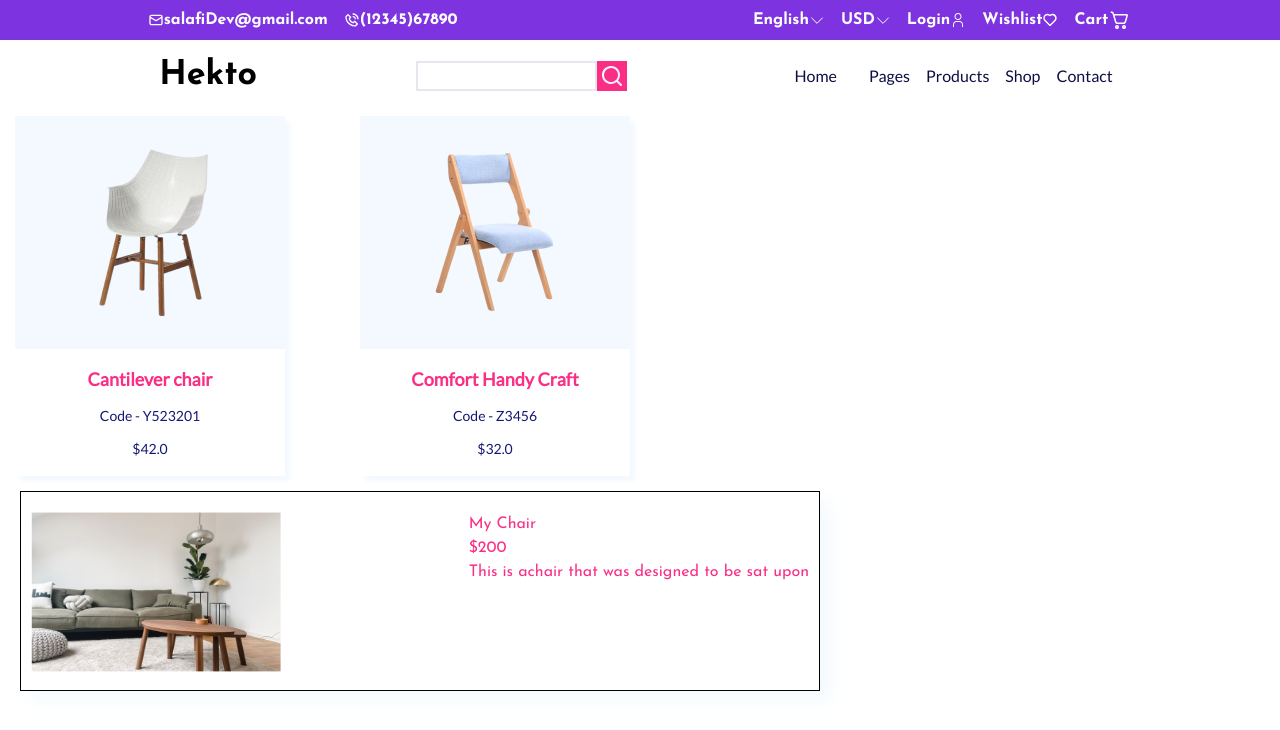
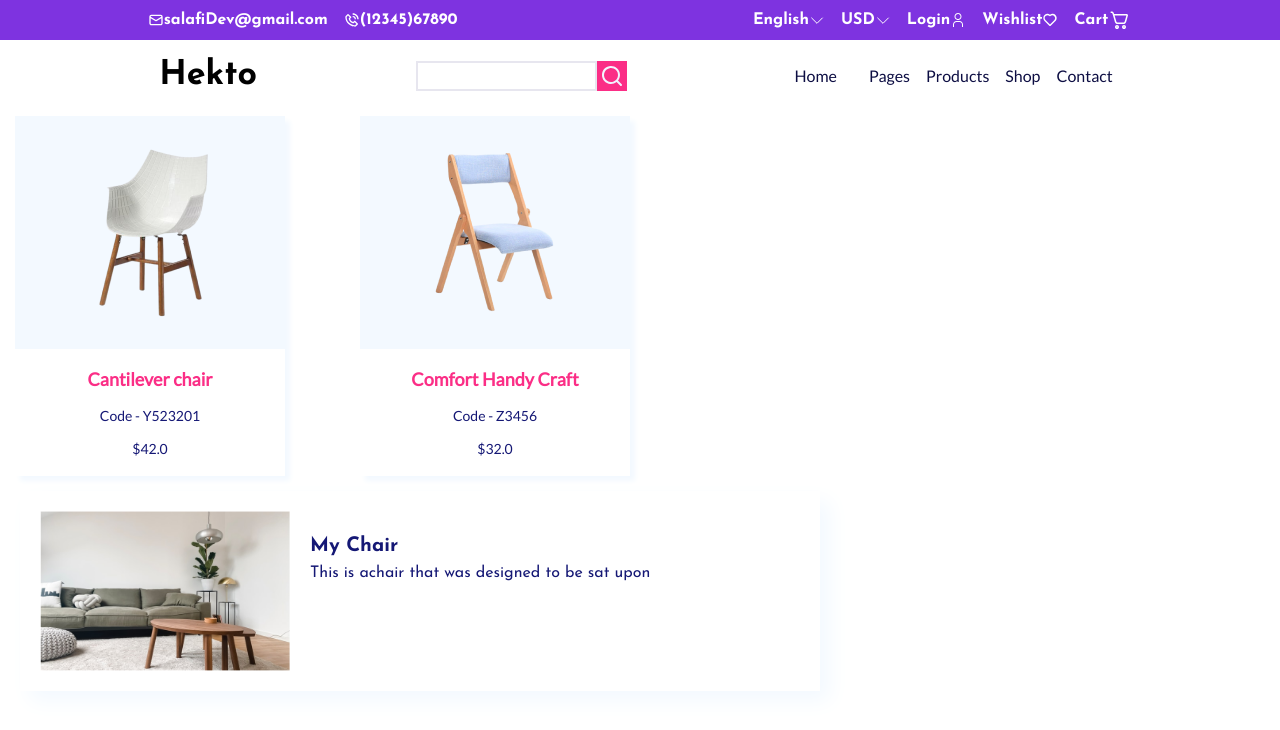
Before and after one commit to AOMuiz/salaficommerce, a React (Create React App) app: page / in a window 1280 px wide. Shown: the top 730 px of the page. Built offline with nearby package versions, Linux system fonts and the light colour scheme.

Commit message:
vreate a price container and made some other changes

```diff
--- a/src/components/cards/FashionItemCard.js
+++ b/src/components/cards/FashionItemCard.js
@@ -2,7 +2,7 @@
 import styled from "styled-components";
 import { colors } from "../../constants/colors";
 
-const FashionItemCard = ({ img, title, price, subtitle }) => {
+const FashionItemCard = ({ img, title, price1, price2, subtitle }) => {
   return (
     <CardContainer>
       <ImageContainer>
@@ -10,7 +10,10 @@
       </ImageContainer>
       <TextContainer>
         <Title>{title}</Title>
-        <Price>{price}</Price>
+        <PriceContainer>
+          <Price1>{price1}</Price1>
+          <Price2>{price2}</Price2>
+        </PriceContainer>
         <SubTitle>{subtitle}</SubTitle>
       </TextContainer>
     </CardContainer>
@@ -24,12 +27,10 @@
   width: 80rem;
   height: 20rem;
   display: flex;
-  justify-content: space-between;
   margin-left: 20px;
-  padding: 2rem 1rem 1rem 1rem;
+  padding: 2rem 1rem 1rem 2rem;
   background-color: ${colors.white};
   box-shadow: 1rem 1rem 2rem ${colors.skyBlue};
-  border: 1px solid black;
 `;
 
 const ImageContainer = styled.div``;
@@ -38,7 +39,31 @@
   width: 25rem;
 `;
 
-const TextContainer = styled.div``;
-const Title = styled.div``;
-const Price = styled.div``;
-const SubTitle = styled.div``;
+const TextContainer = styled.div`
+  padding: 2rem 1rem 1rem 2rem;
+`;
+
+const Title = styled.div`
+  color: ${colors.offBlue};
+  font-size: 2rem;
+  font-weight: bold;
+`;
+
+const PriceContainer = styled.div`
+  display: flex;
+`;
+
+const Price1 = styled.div`
+  color: ${colors.offBlue};
+  font-size: 1.5rem;
+`;
+
+const Price2 = styled.div`
+  padding-left: 2rem;
+  font-size: 1.5rem;
+  font-weight: lighter;
+`;
+
+const SubTitle = styled.div`
+  color: ${colors.offBlue};
+`;
```
